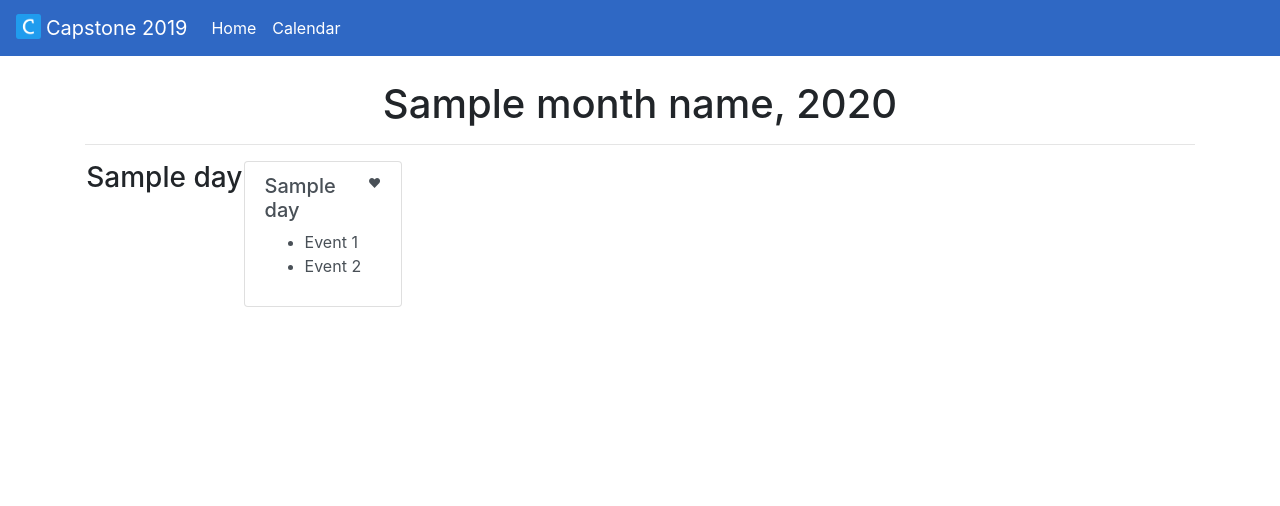
After one commit to Clementef/FlaskCalendar, a Python web app: template app/templates/calendar.html in a window 1280 px wide. The commit adds this page. Shown: the top 506 px of the page. Run offline with Jinja, Linux system fonts and the light colour scheme; the template is opened without the code that fills it: most values are stand-ins (such as "Sample title", 1, 10 or a date in 2020); some libraries are stand-ins or nearby versions.

Commit message:
calendar page with python backend

```diff
--- a/app/routes/__init__.py
+++ b/app/routes/__init__.py
@@ -1,2 +1,3 @@
 from app import app
 from .index import index
+from .calendar import calendar
--- a/app/routes/index.py
+++ b/app/routes/index.py
@@ -1,5 +1,6 @@
 from app.routes import app
 from flask import render_template
+
 
 @app.route('/', methods=['GET', 'POST'])
 def index():
--- a/app/templates/base.html
+++ b/app/templates/base.html
@@ -25,8 +25,8 @@
     .grid-container {
     display: grid;
     grid-template-columns: 1fr 1fr 1fr 1fr 1fr 1fr 1fr;
-    grid-template-rows: 1fr 1fr 1fr 1fr 1fr;
-    grid-template-areas: ". . . . . . ." ". . . . . . ." ". . . . . . ." ". . . . . . ." ". . . . . . .";
+    grid-template-rows: 1fr 1fr 1fr 1fr 1fr 1fr;
+    grid-template-areas: ". . . . . . ." ". . . . . . ." ". . . . . . ." ". . . . . . ." ". . . . . . ." ". . . . . . .";
     }
 
   .logo-image {
--- /dev/null
+++ b/app/templates/calendar.html
@@ -0,0 +1,36 @@
+{% extends "base.html" %}
+
+{% block body %}
+
+<div class="container">
+  <h1 class="text-center">{{monthName}}, {{year}}</h1>
+  <hr>
+  <div class="grid-container">
+      {% for day in weekdays%}
+      <div class="grid-item text-center">
+        <h3>{{day}}</h3>
+      </div>
+      {% endfor %}
+      {% for day in month %}
+      <div class="grid-item">
+        <div class="list-group">
+          <a href="#" class="list-group-item list-group-item-action flex-column align-items-start">
+            <div class="d-flex w-100 justify-content-between">
+              <h5 class="mb-1">{{day}}</h5>
+              <small>♥</small>
+            </div>
+            <p class="mb-1">
+              <ul>
+                <li>Event 1</li>
+                <li>Event 2</li>
+              </ul>
+            </small>
+          </a>
+        </div>
+      </div>
+      {% endfor %}
+  </div>
+  <br />
+</div>
+
+{% endblock %}
--- a/app/templates/includes/_navbar.html
+++ b/app/templates/includes/_navbar.html
@@ -13,6 +13,9 @@
       <li class="nav-item active">
         <a class="nav-link" href="/">Home<span class="sr-only">(current)</span></a>
       </li>
+      <li class="nav-item active">
+        <a class="nav-link" href="/calendar">Calendar</a>
+      </li>
     </ul>
   </div>
 </nav>
```
Also changed, not shown: app/routes/calendar.py (added, +23 -0 lines), app/templates/index.html (+6 -18 lines).
